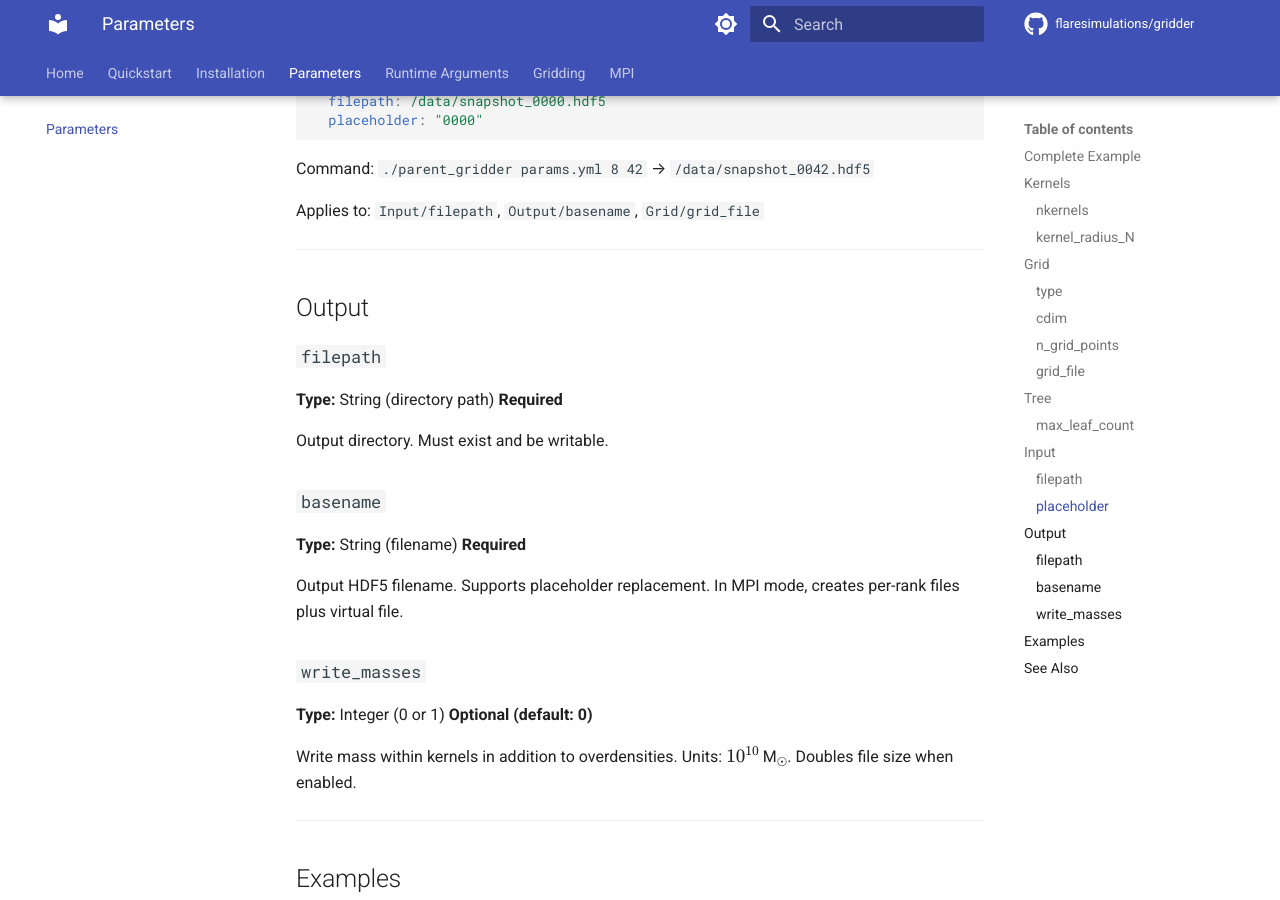
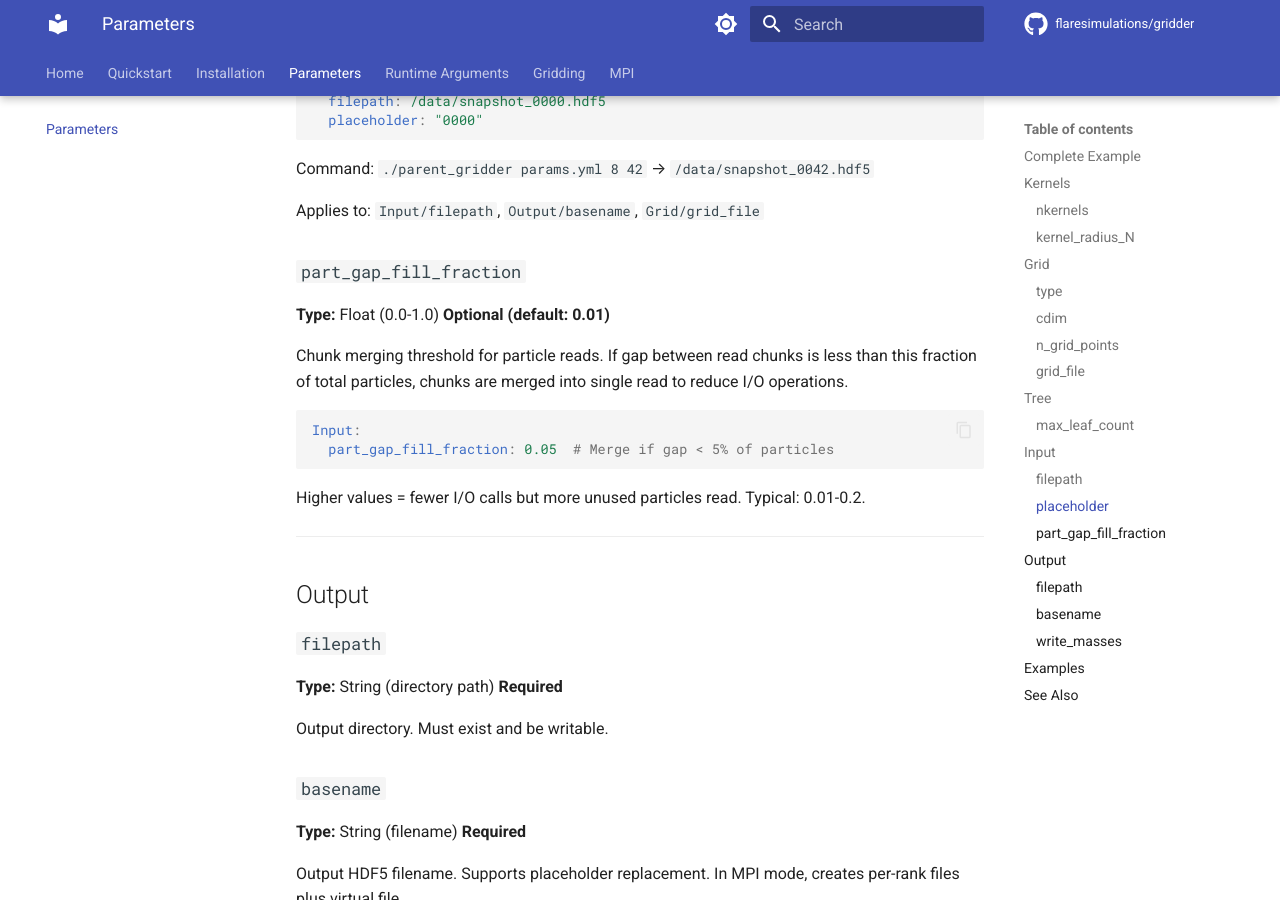
Before and after one commit to flaresimulations/gridder, an MkDocs documentation site: the page built from docs/parameters.md, in a window 1280 px wide and 900 px high, scrolled down 2801 px. Built offline with MkDocs 1.6.1 and Material for MkDocs 9.7.7, drawn with Linux system fonts in a browser that asks for light colours; comment, search, counter and statistics services are not loaded; the version menu is left out.

Commit message:
Further updating docs

````diff
--- a/docs/parameters.md
+++ b/docs/parameters.md
@@ -141,6 +141,20 @@ Command: `./parent_gridder params.yml 8 42` → `/data/snapshot_0042.hdf5`
 
 Applies to: `Input/filepath`, `Output/basename`, `Grid/grid_file`
 
+### `part_gap_fill_fraction`
+
+**Type:** Float (0.0-1.0)
+**Optional (default: 0.01)**
+
+Chunk merging threshold for particle reads. If gap between read chunks is less than this fraction of total particles, chunks are merged into single read to reduce I/O operations.
+
+```yaml
+Input:
+  part_gap_fill_fraction: 0.05  # Merge if gap < 5% of particles
+```
+
+Higher values = fewer I/O calls but more unused particles read. Typical: 0.01-0.2.
+
 ---
 
 ## Output
````
Also changed, not shown: docs/index.md (+1 -1 lines), docs/mpi.md (+3 -0 lines).
